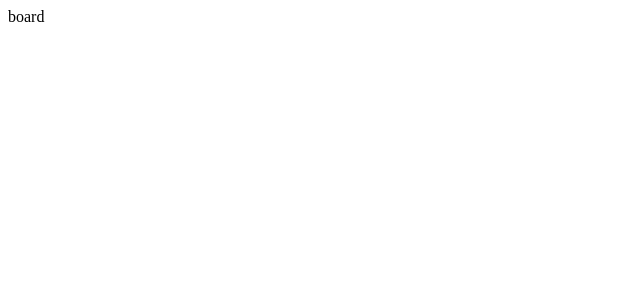
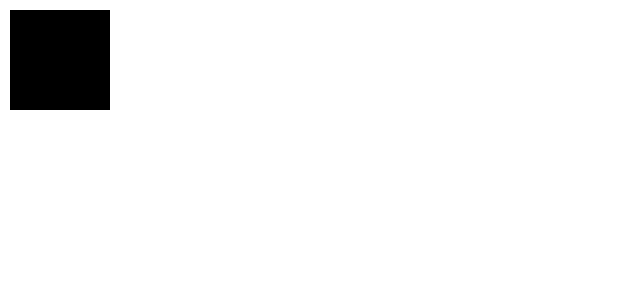
Before and after one commit to Nagellan/rimo, a React (Vite) app: page / in a window 1280 px wide. Shown: the top 300 px of the page, without its empty margins (0-640 px from the left). Built offline with nearby package versions, Linux system fonts and the light colour scheme.

Commit message:
Implement basic code and rectangle render

```diff
--- a/src/Board/index.tsx
+++ b/src/Board/index.tsx
@@ -1,3 +1,25 @@
+import { useState } from 'react'
+
+import { Canvas } from '../Canvas'
+import type { Entities } from '../types/entities'
+import { useWindowSize } from './useWindowSize'
+
 export const Board = () => {
-    return <div>board</div>
+    const [entities, setEntities] = useState<Entities>(() => ({
+        '1': {
+            id: '1',
+            type: 'rectangle',
+            payload: {
+                x: 10,
+                y: 10,
+                width: 100,
+                height: 100,
+                color: '#000000'
+            }
+        }
+    }))
+
+    const { width, height } = useWindowSize()
+
+    return <Canvas entities={entities} width={width} height={height} />
 }
--- /dev/null
+++ b/src/Board/useWindowSize.ts
@@ -0,0 +1,19 @@
+import { useState, useEffect } from 'react';
+
+export const useWindowSize = () => {
+    const [width, setWidth] = useState(() => window.innerWidth);
+    const [height, setHeight] = useState(() => window.innerHeight);
+
+    useEffect(() => {
+        const onResize = () => {
+            setWidth(window.innerWidth)
+            setHeight(window.innerHeight)
+        }
+        window.addEventListener('resize', onResize);
+        return () => {
+            window.removeEventListener('resize', onResize)
+        }
+    }, [])
+
+    return { width, height }
+}
--- /dev/null
+++ b/src/Canvas/index.tsx
@@ -0,0 +1,64 @@
+import { useRef } from 'react'
+
+import type { Entities } from '../types/entities';
+
+type Props = {
+    width: number;
+    height: number;
+    entities: Entities
+}
+
+export const Canvas = ({ width, height, entities }: Props) => {
+    const ref = useRef<HTMLCanvasElement>(null)
+
+    const draw = () => {
+        if (!ref.current) return;
+
+        const ctx = ref.current.getContext('2d');
+
+        if (!ctx) return;
+
+        for (const id in entities) {
+            const entity = entities[id];
+            switch (entity.type) {
+                case 'rectangle': {
+                    const { x, y, width, height, color } = entity.payload;
+
+                    ctx.fillStyle = color ?? 'transparent';
+                    ctx.fillRect(x, y, width, height)
+
+                    break;
+                }
+                case 'circle': {
+                    const { x, y, radius, color } = entity.payload;
+
+                    ctx.fillStyle = color ?? 'transparent';
+                    ctx.arc(x, y, radius, 0, 2 * Math.PI, false)
+
+                    break;
+                }
+                default: {
+                    throw new Error('Entity is now handled!')
+                }
+            }
+        }
+    }
+
+    const onMount = () => {
+        draw()
+    }
+
+    draw()
+
+    return (
+        <canvas
+            ref={r => {
+                ref.current = r;
+                onMount()
+            }}
+            width={width}
+            height={height}
+            style={{ display: 'block' }}
+        />
+    )
+}
--- a/src/index.css
+++ b/src/index.css
@@ -0,0 +1,3 @@
+body {
+  margin: 0;
+}
--- /dev/null
+++ b/src/types/entities.ts
@@ -0,0 +1,28 @@
+type EntityId = string;
+
+type RectangleEntity = {
+    id: EntityId;
+    type: 'rectangle',
+    payload: {
+        x: number;
+        y: number;
+        width: number;
+        height: number;
+        color?: string;
+    }
+}
+
+type CircleEntity = {
+    id: EntityId,
+    type: 'circle',
+    payload: {
+        x: number;
+        y: number;
+        radius: number;
+        color?: string;
+    }
+}
+
+export type Entity = RectangleEntity | CircleEntity
+
+export type Entities = Record<EntityId, Entity>
```
